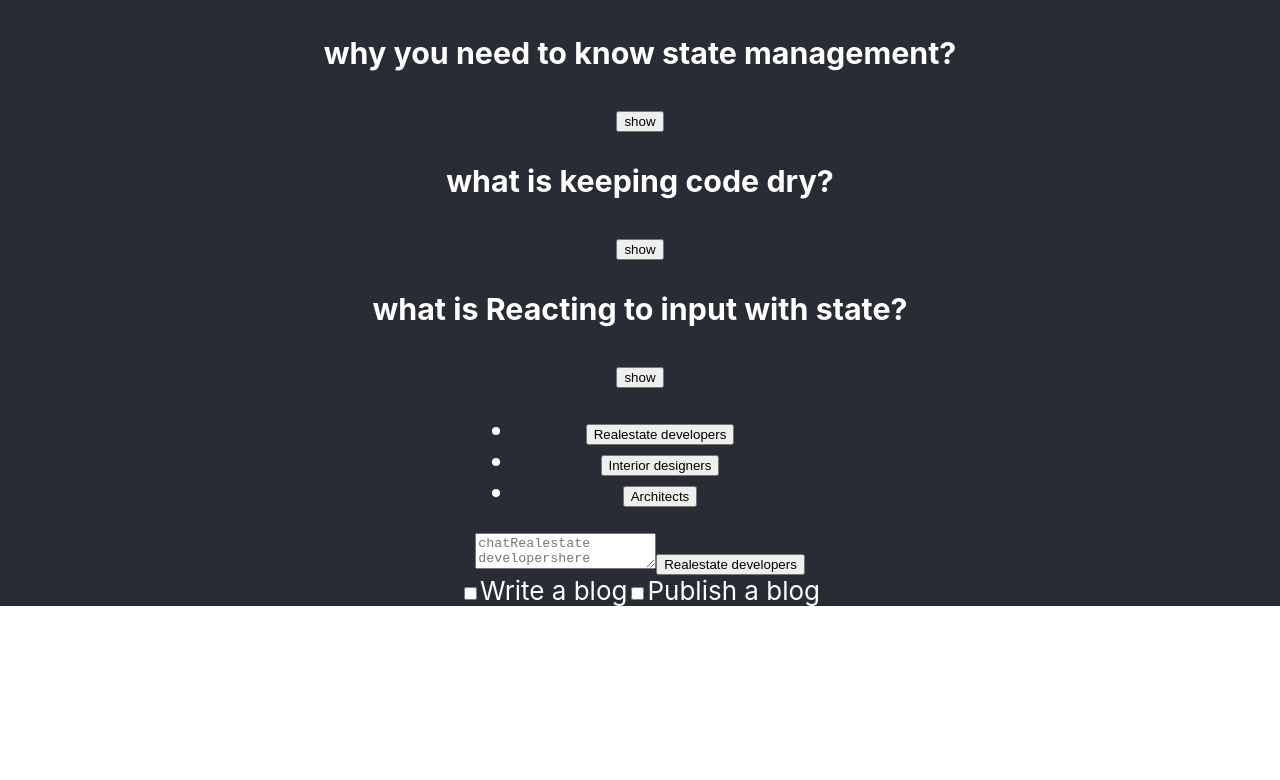
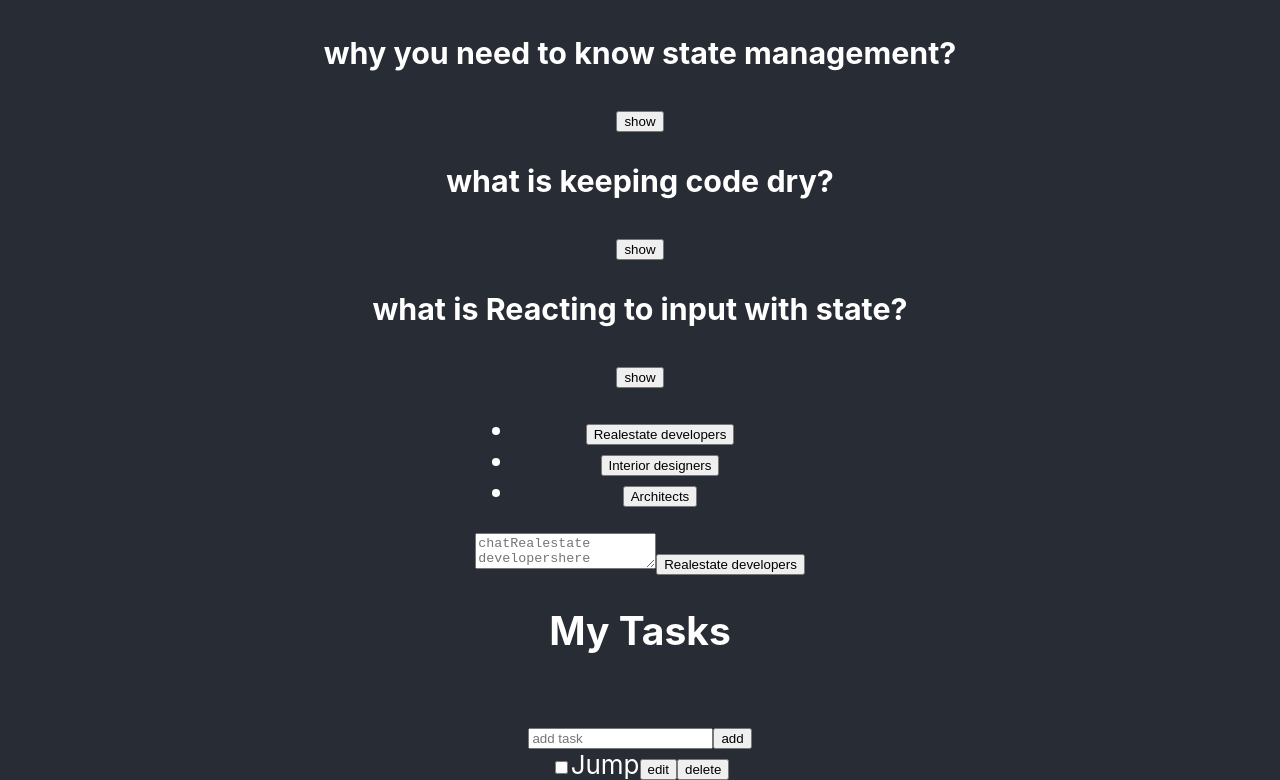
Before and after one commit to svitalis123/state_learning, a React (Create React App) app: page / in a window 1280 px wide. Shown: the part 653-1433 px from the top of the page. Before the commit the page ends 1259 px from the top, so only its background shows below. Built offline with nearby package versions, Linux system fonts and the light colour scheme.

Commit message:
extracting state logic to reducer

```diff
--- a/src/App.js
+++ b/src/App.js
@@ -3,6 +3,7 @@ import Accordion from './components/Accordion';
 import Chat from './components/Chat';
 import Form from './components/Form';
 import Names from './components/Names';
+import Task from './components/Task';
 import Todo from './components/Todo';
 
 function App() {
@@ -23,7 +24,9 @@ function App() {
        <Chat />
 
        {/* extracting state logic to reducer */}
-       <Todo />
+       {/* <Todo /> */}
+       <Task />
+
       </header>
     </div>
   );
--- /dev/null
+++ b/src/components/Addtask.js
@@ -0,0 +1,27 @@
+import React, { useState } from 'react'
+
+function Addtask({
+  addtask
+}) {
+  const [answer, setAnswer] = useState(' ')
+  const handleSubmit = (e) => {
+    e.preventDefault();
+    addtask(answer)
+  }
+  return (
+    <form onSubmit={handleSubmit}>
+      <input
+      type='text'
+      placeholder='add task'
+      onChange={(e) => setAnswer(e.target.value)}
+      />
+      <button
+      type='submit'
+      >
+        add
+      </button>
+    </form>
+  )
+}
+
+export default Addtask
--- /dev/null
+++ b/src/components/Task.js
@@ -0,0 +1,98 @@
+// import the usereducer
+import React, {useReducer} from 'react'
+import Addtask from './Addtask'
+import Tasklist from './Tasklist'
+
+function reducer(tasks, action){
+  switch(action.type){
+    case "added": {
+      return [...tasks, {
+        id: action.id,
+        text: action.text,
+        done: false
+      }]
+    }
+    case "change": {
+      return tasks.map((task) => {
+        if(task.id === action.task.id){
+          console.log("hello",task.id, action.task.id, task, action.task)
+          return action.task
+        }else{
+          return task
+        }
+      })
+    }
+
+    case "delete": {
+      return tasks.filter((task) => task.id !== action.id)
+    }
+
+    default : {
+      throw Error("there was an error")
+    }
+  }
+
+}
+function Task() {
+  // i will use usereducer to extract edit delete and adding state to the reducer
+  // usethe usereducer, it returns current state and dispatch function whil it accepts initial state and reducer
+  const [tasks, dispatch] = useReducer(reducer, initialTaks);
+  let intialindex = tasks.length + 1;
+  console.log(tasks)
+  const handleAdd = (text) => {
+    dispatch({
+      type: "added",
+      id: intialindex++,
+      text: text
+    })
+  }
+
+  const handleChange = (task) => {
+    dispatch({
+      type: "change",
+      task: task
+    })
+  }
+
+  const handleDelete = (id) => {
+    dispatch({
+      type: "delete",
+      id: id
+    })
+  }
+  return (
+    <div>
+      <h2>My Tasks</h2>
+      <br />
+      <Addtask
+       addtask = {handleAdd}
+      />
+      <Tasklist
+       tasks={tasks}
+       mychange={handleChange}
+       mydelete={handleDelete}
+      />
+    </div>
+  )
+}
+
+export default Task
+
+
+const initialTaks = [
+  {
+    id: 1,
+    text: "Jump",
+    done: false
+  },
+  // {
+  //   id: 2,
+  //   text: "sing",
+  //   done: false
+  // },
+  // {
+  //   id: 3,
+  //   text: "code",
+  //   done: true
+  // }
+]
--- /dev/null
+++ b/src/components/Tasklist.js
@@ -0,0 +1,81 @@
+import React, { useEffect, useState } from 'react'
+
+function Tasklist({
+  tasks,
+  mychange,
+  mydelete,
+}) {
+  const [editing, setediting] = useState(false);
+  const [naem, setnaem ] = useState(tasks);
+  useEffect(() =>{
+    setnaem(tasks)
+  },[tasks])
+  const handleType = (e, id) => {
+    e.preventDefault();
+    mychange(naem[id-1])
+    setediting(false)
+  }
+
+  console.log(tasks,naem)
+  const handleche = (e, id) => {
+    const uptask = naem.map((n) => {
+      if(n.id === id) {
+        return {...n, text: e.target.value}
+      }else{
+        return n
+      }
+    })
+
+    setnaem(uptask)
+  }
+  return (
+    <div>
+      {
+        tasks.map((task) => (
+          <div key={task.id}>
+            <input
+            type='checkbox'
+            />
+            {
+              editing ?
+                <form onSubmit={(e) => handleType(e, task.id)}>
+                  <input
+                    type='text'
+                    value={naem.find((na) => na.id === task.id)?.text || ''}
+                    onChange={(e) => handleche(e, task.id)}
+                  />
+                  <button
+                  type='submit'
+                  >
+                    save
+                  </button>
+                </form>
+              :
+              <>
+                <label>
+                  {task.text}
+                </label>
+                <button
+                type='button'
+                onClick={() => setediting(true)}
+                >
+                  edit
+                </button>
+              </>
+
+            }
+            <button
+            type='button'
+            onClick={() => mydelete(task.id)}
+            >
+              delete
+            </button>
+          </div>
+        ))
+      }
+
+    </div>
+  )
+}
+
+export default Tasklist
```
